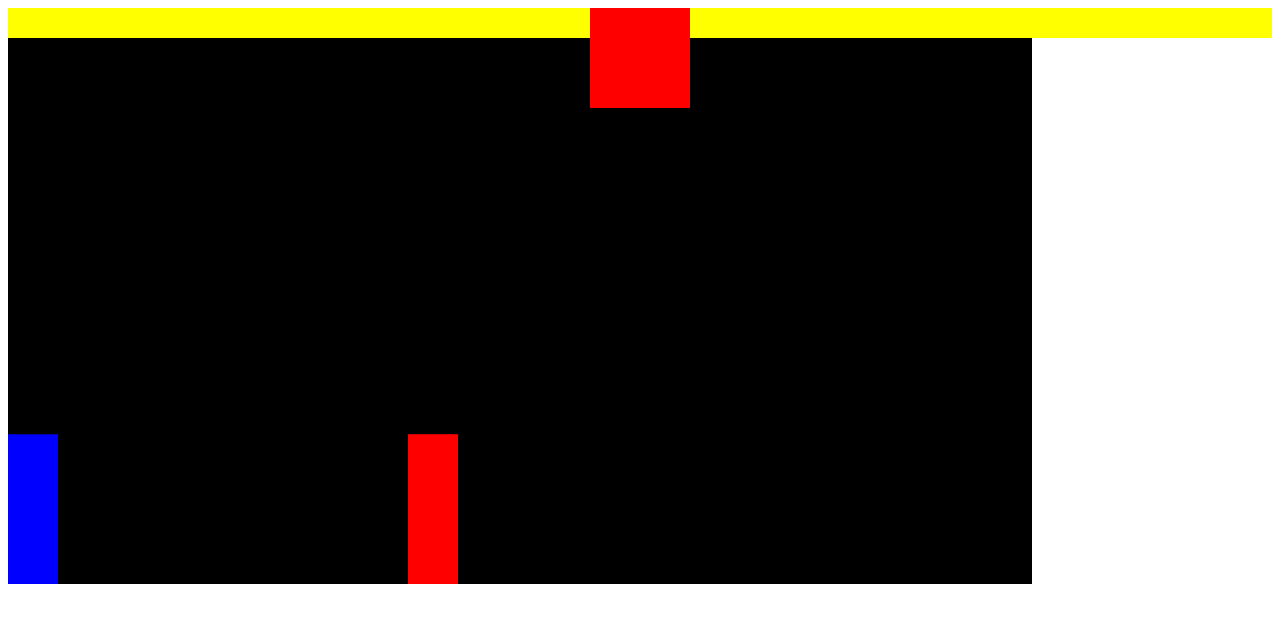
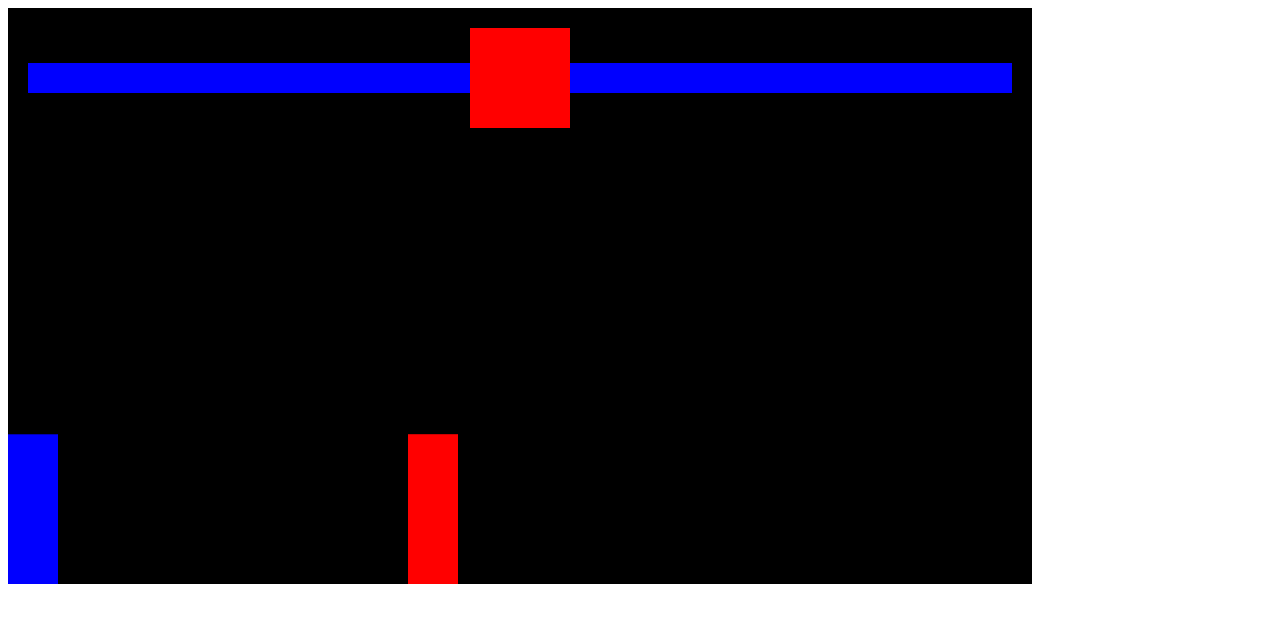
Before and after one commit to Pres2000/BrowserFightingGame, a plain HTML site: page index.html in a window 1280 px wide. Drawn offline with Linux system fonts and the light colour scheme.

Commit message:
finished the health bar user interface and functionality

```diff
--- a/index.html
+++ b/index.html
@@ -1,12 +1,59 @@
+<head>
+  <style>
+    * {
+      box-sizing: border-box;
+    }
+  </style>
+</head>
+
 <body>
-  <div style="position: relative;">
-    <div style="position: absolute; display: flex; width: 100%;">
+  <div style="position: relative; display: inline-block;">
+    <div
+      style="
+        position: absolute;
+        display: flex;
+        width: 100%;
+        align-items: center;
+        padding: 20px;
+      "
+    >
       <!-- Player Health -->
-      <div style="background-color: yellow; height: 30px; width: 100%;"></div>
+      <div style="position: relative; height: 30px; width: 100%; display: flex; justify-content: flex-end">
+        <div style="background-color: yellow; height: 30px; width: 100%;"></div>
+        <div
+          id="playerHealth"
+          style="position: absolute;
+                 background: blue;
+                 top: 0;
+                 right: 0;
+                 bottom: 0;
+                 width: 100%">
+          </div>
+      </div>
+
       <!-- Timer -->
-      <div style="background-color: red; height: 100px; width: 100px; flex-shrink: 0;"></div>
+      <div
+        style="
+          background-color: red;
+          height: 100px;
+          width: 100px;
+          flex-shrink: 0;
+        "
+      ></div>
+
       <!-- Enemy Health -->
-      <div style="background-color: yellow; height: 30px; width: 100%;"></div>
+      <div style="position: relative; height: 30px; width: 100%;">
+        <div  style="background-color: yellow; height: 30px"></div>
+        <div
+          id="enemyHealth"
+          style="position: absolute;
+                 background: blue;
+                 top: 0;
+                 right: 0;
+                 bottom: 0;
+                 left: 0;">
+          </div>
+      </div>
     </div>
     <canvas></canvas>
   </div>
--- a/index.js
+++ b/index.js
@@ -29,6 +29,7 @@ class Sprite {
         }
         this.color = color
         this.isAttacking
+        this.health = 100
     }
 
     // draw function fills the rectangle and draws it to the canvas
@@ -169,7 +170,8 @@ function animate() {
         player.isAttacking
         ) {
         player.isAttacking = false
-        console.log('STAB!')
+        enemy.health -= 20
+        document.querySelector('#enemyHealth').style.width = enemy.health + '%'
     }
 
 
@@ -181,7 +183,8 @@ function animate() {
         enemy.isAttacking
         ) {
         enemy.isAttacking = false
-        console.log('ENEMY STAB!')
+        player.health -= 20
+        document.querySelector('#playerHealth').style.width = player.health + '%'
     }
 }
 
```
